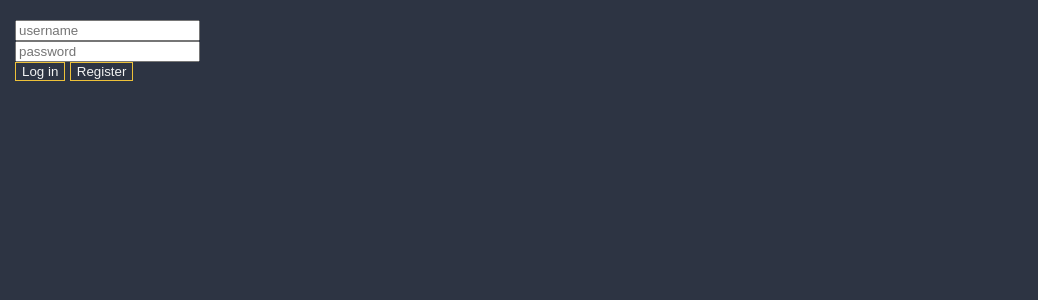
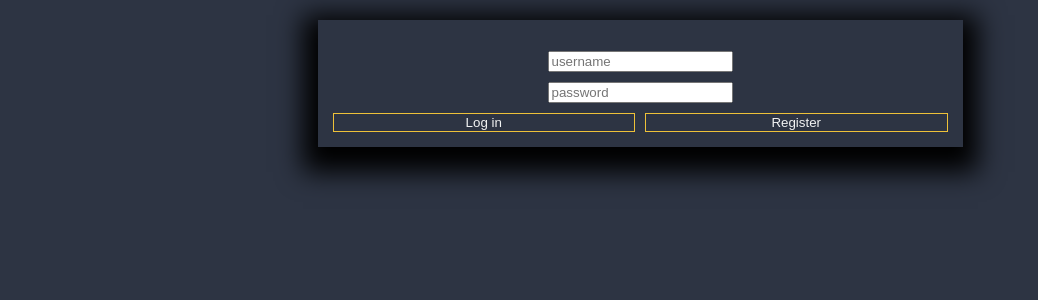
Before and after one commit to zoltanMaroti/askm8, a Flask app: page /login in a window 1280 px wide. Shown: the part 174-474 px from the top of the page, without its empty margins (0-1038 px from the left). Run offline with Flask 2, Linux system fonts and the light colour scheme.

Commit message:
lil fixes

```diff
--- a/static/theme1.css
+++ b/static/theme1.css
@@ -341,6 +341,28 @@ body a, p {
     color: #f1f2f2;
 }
 
+/*Login page*/
+.login_page{
+    margin: auto;
+    box-shadow: 0px 10px 25px 15px black;
+    width: 50%;
+    text-align: center;
+    padding: 10px;
+}
+
+.login_form{
+    display: grid;
+    margin-top: 1em;
+    padding: 5px;
+    grid-row-gap: 10px;
+}
+
+.buttons{
+    display: grid;
+    grid-template-columns: 1fr 1fr;
+    grid-column-gap: 10px;
+}
+
 /*Errors*/
 .error p {
     color: red;
--- a/templates/login.html
+++ b/templates/login.html
@@ -1,16 +1,15 @@
 {% extends 'layout.html' %}
 {% block content %}
-
-    <div id="login">
-        <form action="/login" method="post">
+    <div class="login_page">
+        <form action="/login" method="post" class="login_form">
             <div>
                 <input type="text" id="login_user" name="username" placeholder="username" required>
             </div>
             <div>
                 <input type="password" id="login_password" name="password" placeholder="password" required>
             </div>
-            <div>
-                <button class="button" id="submit" type="submit" name="submit">Log in</button>
+            <div class="buttons">
+                <button class="button" id="login" type="submit" name="submit">Log in</button>
                 <button class="button" id="register"><a href="/register">Register</a></button>
             </div>
         </form>
@@ -18,5 +17,4 @@
             {{ message }}
         {% endif %}
     </div>
-
 {% endblock %}
--- a/templates/question.html
+++ b/templates/question.html
@@ -49,8 +49,8 @@
                             </a>
                         </div>
                     {% else %}
-                        <div></div>
-                        <div></div>
+                        <div id="fixer"></div>
+                        <div id="fixer"></div>
                     {% endif %}
                 {% endif %}
             </div>
@@ -110,7 +110,7 @@
             {% if session %}
                 <form method="post">
                     <div id="textarea">
-                        <textarea id="message" name="message" rows="5" cols="78" required
+                        <textarea id="message" name="message" rows="5" cols="50" required
                                   placeholder="Answer this question"></textarea>
                     </div>
                     <div>
```
